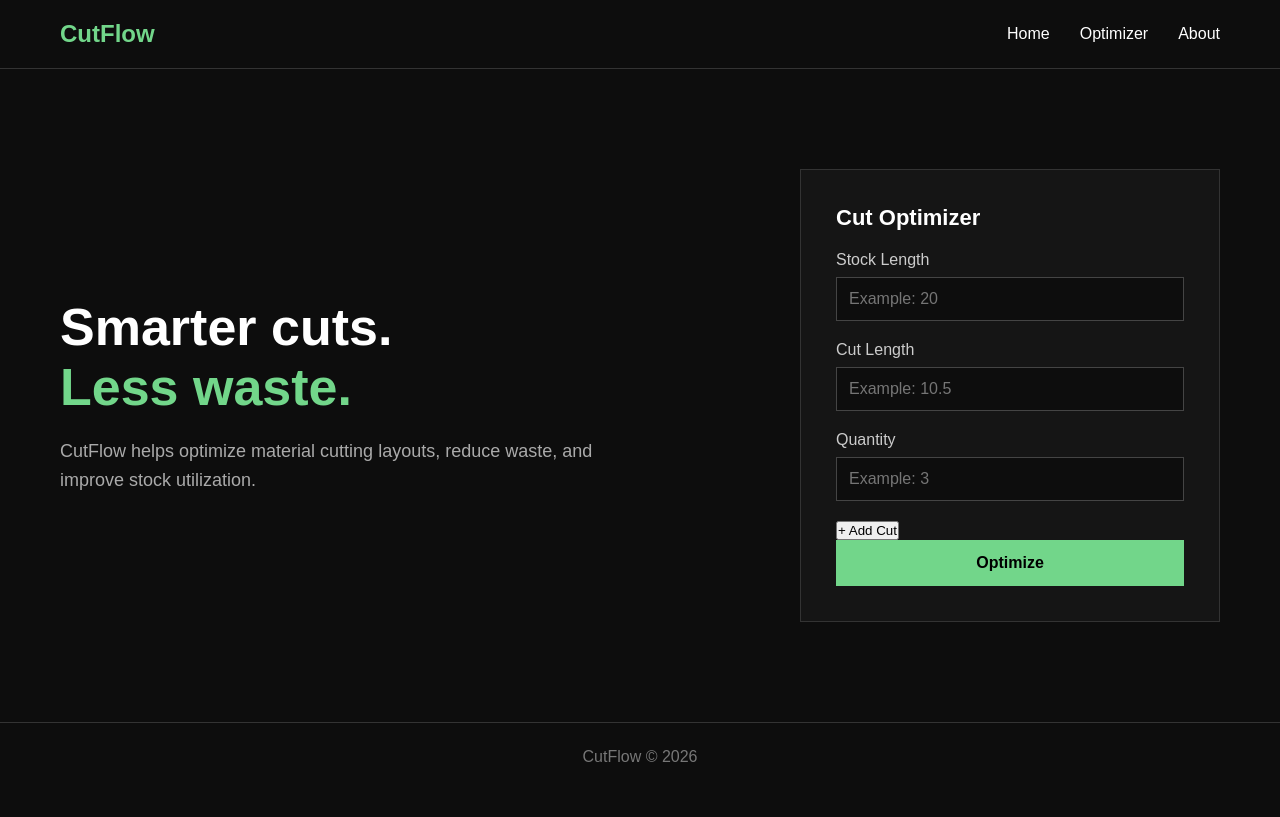
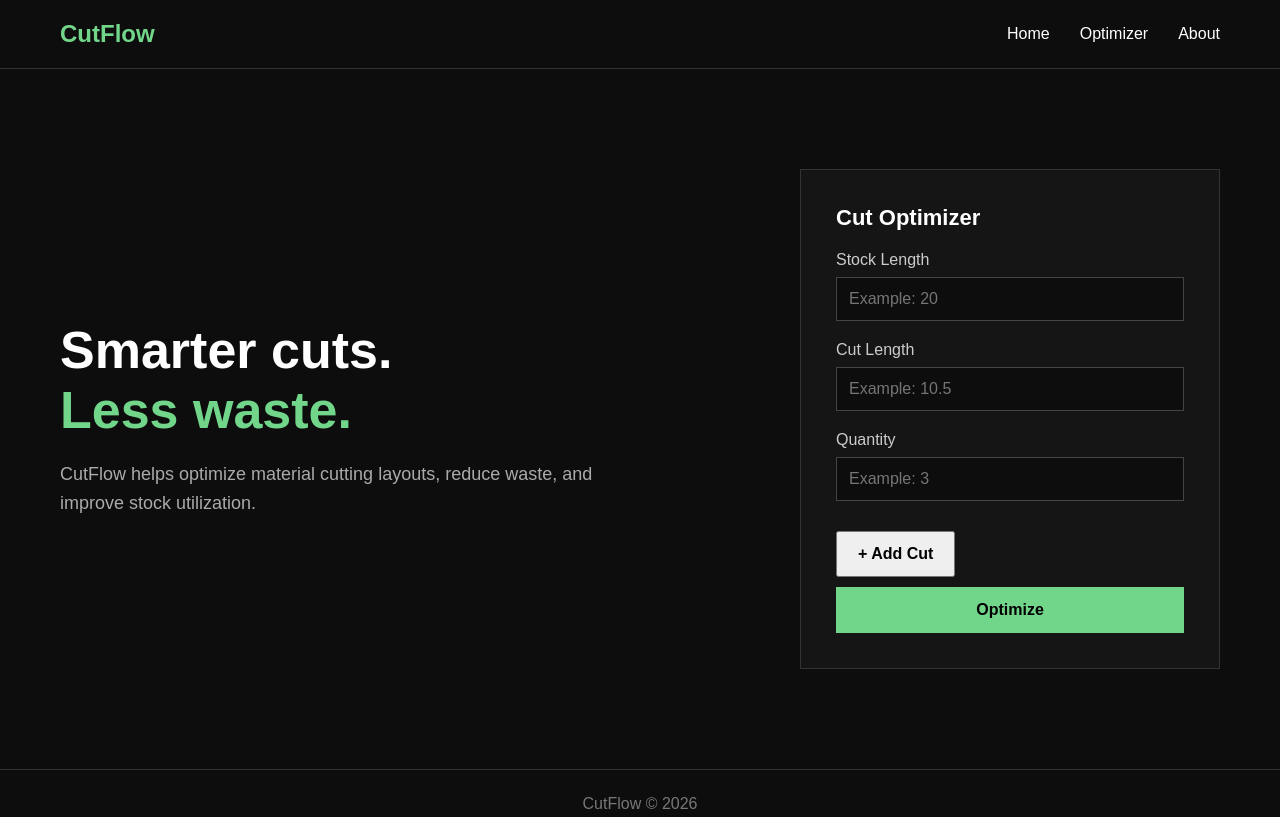
Before and after one commit to Monsyerz/cutflow, a Flask app: page / in a window 1280 px wide. Shown: the top 817 px of the page. Before the commit the page ends 762 px from the top, so only its background shows below. Run offline with Flask 3, Linux system fonts and the light colour scheme.

Commit message:
Make add and remove buttons larger

```diff
--- a/app/static/styles.css
+++ b/app/static/styles.css
@@ -184,3 +184,19 @@ body
     color: #cccccc;
     font-size: 16px;
 }
+#add-cut {
+    padding: 12px 20px;
+    font-size: 16px;
+    font-weight: 600;
+    cursor: pointer;
+    margin-top: 10px;
+    margin-bottom: 10px;
+}
+
+.remove-cut {
+    padding: 10px 16px;
+    font-size: 14px;
+    font-weight: 600;
+    cursor: pointer;
+    margin-bottom: 15px;
+}
```
